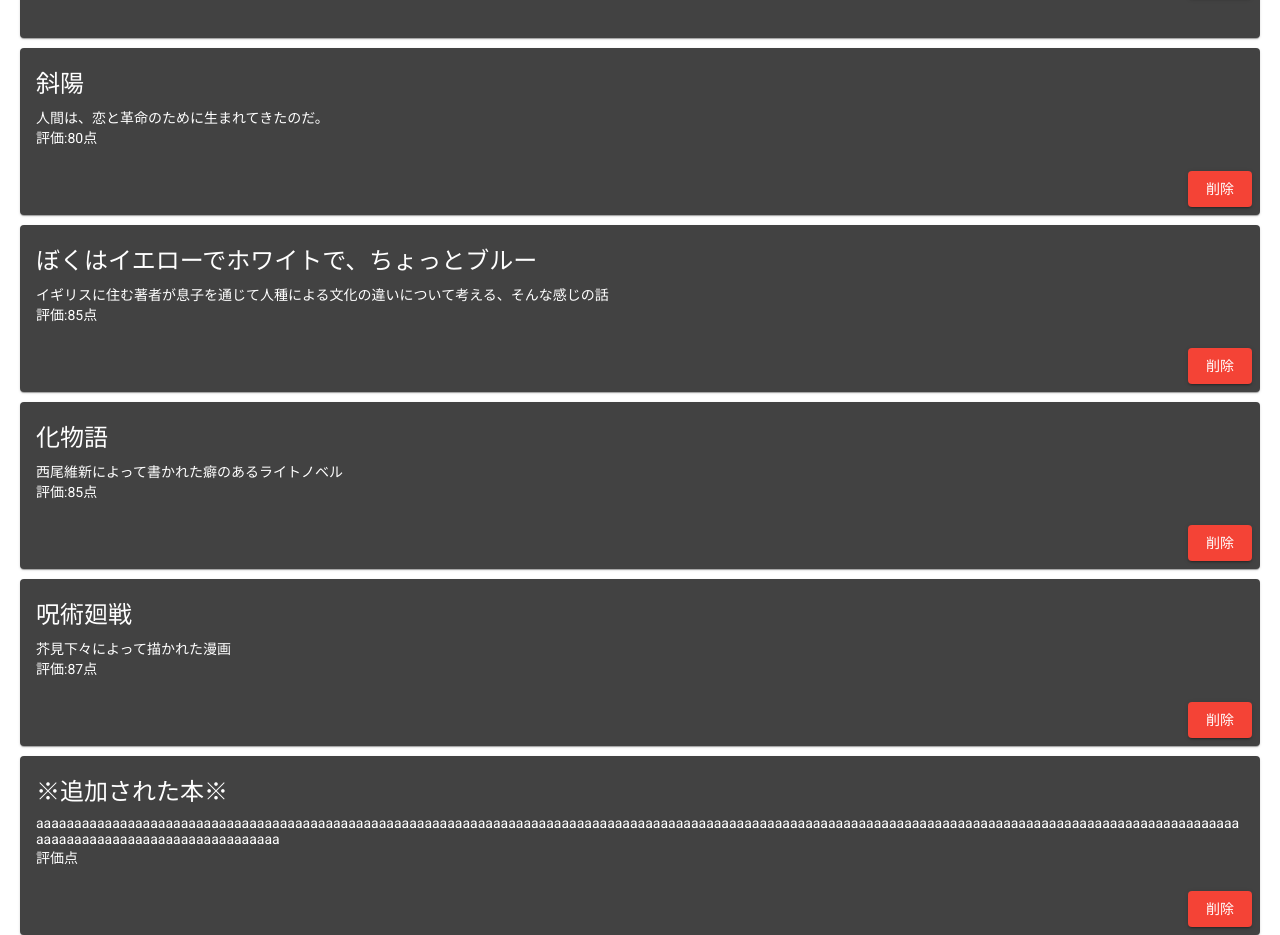
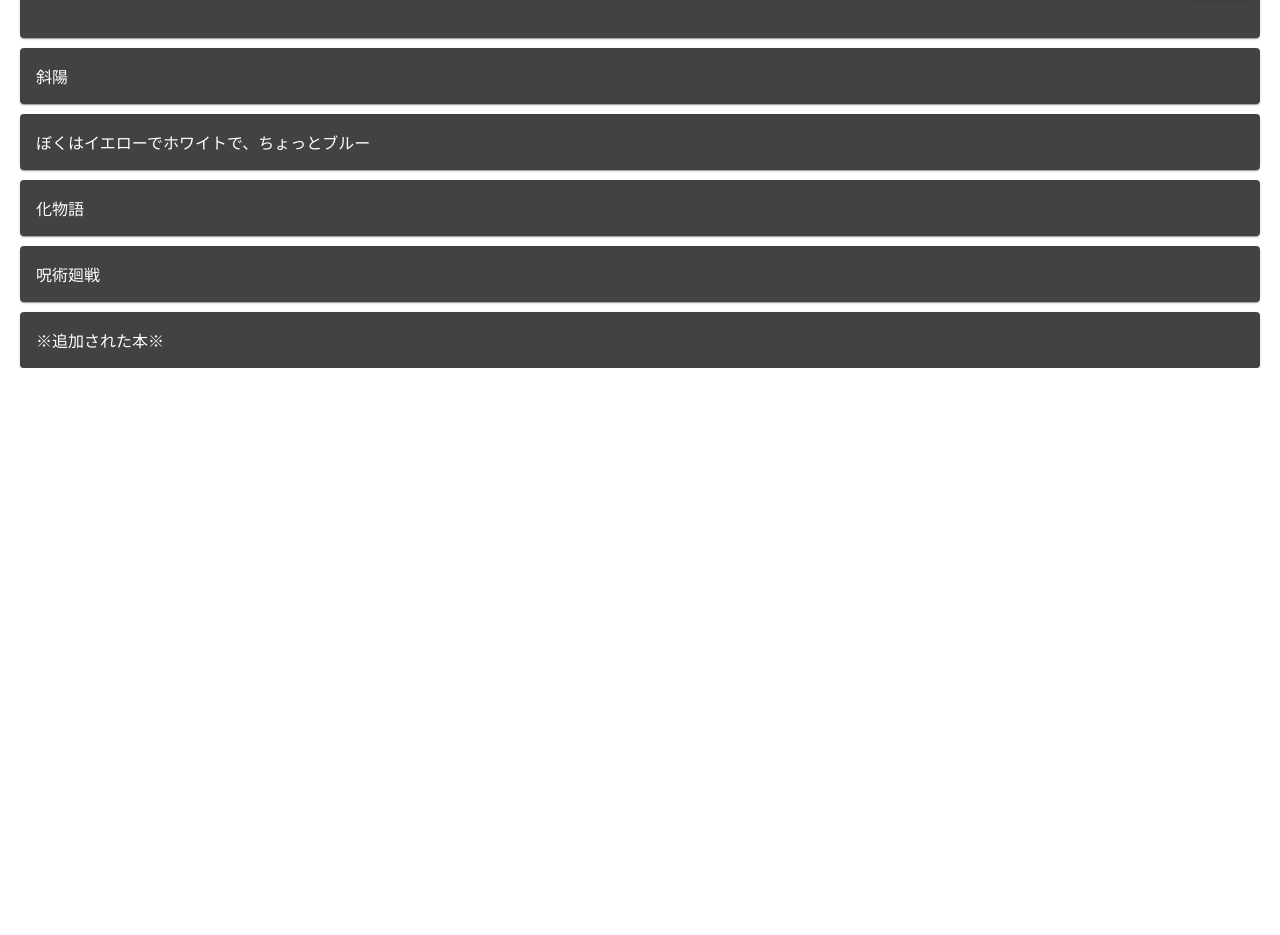
Before and after one commit to Chomolungma-229/intern-book-app, an Angular app in the folder intern-book-app/: page /pages/list in a window 1280 px wide. Shown: the part 441-1376 px from the top of the page. After the commit the page ends 809 px from the top, so only its background shows below. Built offline with nearby package versions, Linux system fonts and the light colour scheme.

Commit message:
@input を使ってCard.componentsの情報を表示

```diff
--- a/intern-book-app/src/app/app.module.ts
+++ b/intern-book-app/src/app/app.module.ts
@@ -3,6 +3,7 @@
 
 import { AppComponent } from './app.component';
 import { BrowserAnimationsModule } from '@angular/platform-browser/animations';
+import { FormsModule,ReactiveFormsModule } from '@angular/forms';
 
 //pages
 import { ListComponent } from './pages/list/list.component';
@@ -16,6 +17,7 @@
 import { MatButtonModule } from '@angular/material/button';
 import { MatIconModule } from '@angular/material/icon';
 import { MatSliderModule } from '@angular/material/slider';
+import { CardComponent } from './components/card/card.component';
 
 
 @NgModule({
@@ -23,6 +25,7 @@
     AppComponent,
     ToolbarComponent,
     ListComponent,
+    CardComponent,
   ],
   imports: [
     BrowserModule,
@@ -34,6 +37,8 @@
     MatToolbarModule,
     MatButtonModule,
     MatIconModule,
+    FormsModule,
+    ReactiveFormsModule,
   ],
   providers: [],
   bootstrap: [AppComponent],
--- /dev/null
+++ b/intern-book-app/src/app/components/card/card.component.css
@@ -0,0 +1,9 @@
+.book-card {
+    margin: 10px 20px;
+}
+
+.text-wrap {
+    min-width: 150px;
+    width: 100%;
+    word-break: break-all;
+}
--- /dev/null
+++ b/intern-book-app/src/app/components/card/card.component.html
@@ -0,0 +1,15 @@
+<div *ngIf="books">
+    <mat-card class="book-card">
+        <mat-card-title class="text-wrap">{{books.name}}</mat-card-title>
+        <mat-card-content class="text-wrap">
+            <div>
+                {{books.detail}}
+            </div>
+            <div>評価:{{books.evaluation}}点</div>
+        </mat-card-content>
+        <mat-card-actions align="end">
+            <button mat-raised-button color="warn">削除</button>
+        </mat-card-actions>
+    </mat-card>
+
+</div>
--- /dev/null
+++ b/intern-book-app/src/app/components/card/card.component.ts
@@ -0,0 +1,19 @@
+import { Component, OnInit,Input } from '@angular/core';
+import { Book, BOOKS } from 'src/app/types/interface';
+
+@Component({
+  selector: 'app-card',
+  templateUrl: './card.component.html',
+  styleUrls: ['./card.component.css']
+})
+
+export class CardComponent implements OnInit {
+
+  @Input() books?: Book;
+
+  constructor() { }
+
+  ngOnInit(): void {
+  }
+
+}
--- a/intern-book-app/src/app/pages/list/list.component.html
+++ b/intern-book-app/src/app/pages/list/list.component.html
@@ -32,28 +32,10 @@
     </section>
 </mat-card>
 
-<mat-card class="book-card" *ngFor="let book of books">
-    <mat-card-title class="text-wrap">{{book.name}}</mat-card-title>
-        <mat-card-content class="text-wrap">
-            <div>
-                {{book.detail}}
-            </div>
-            <div>評価:{{book.evaluation}}点</div>
-        </mat-card-content>
-        <mat-card-actions align="end">
-            <button mat-raised-button color="warn">削除</button>
-        </mat-card-actions>
+<mat-card class="book-card" *ngFor="let book of books"
+[class.selected]="book === selectedBook"
+(click)="onSelect(book)">
+{{book.name}}
 </mat-card>
 
-<mat-card class="book-card">
-    <mat-card-title class="text-wrap">※追加された本※</mat-card-title>
-        <mat-card-content class="text-wrap">
-            <div>
-                aaaaaaaaaaaaaaaaaaaaaaaaaaaaaaaaaaaaaaaaaaaaaaaaaaaaaaaaaaaaaaaaaaaaaaaaaaaaaaaaaaaaaaaaaaaaaaaaaaaaaaaaaaaaaaaaaaaaaaaaaaaaaaaaaaaaaaaaaaaaaaaaaaaaaaaaaaaaaaaaaaaaaaaaaaaaaaaaaaaaaaaaaaaaaa
-            </div>
-            <div>評価点</div>
-        </mat-card-content>
-        <mat-card-actions align="end">
-            <button mat-raised-button color="warn">削除</button>
-        </mat-card-actions>
-</mat-card>
+<app-card [books] = "selectedBook" ></app-card>
--- a/intern-book-app/src/app/pages/list/list.component.ts
+++ b/intern-book-app/src/app/pages/list/list.component.ts
@@ -1,5 +1,5 @@
 import { Component, OnInit } from '@angular/core';
-import { BOOKS } from 'src/app/types/interface';
+import { Book, BOOKS } from 'src/app/types/interface';
 
 @Component({
   selector: 'app-list',
@@ -9,10 +9,16 @@
 export class ListComponent implements OnInit {
 
   books = BOOKS;
+  selectedBook?: Book;
+
 
   constructor() { }
 
   ngOnInit(): void {
   }
 
+  onSelect(book: Book): void {
+    this.selectedBook = book;
+  }
+
 }
--- a/intern-book-app/src/app/types/interface.ts
+++ b/intern-book-app/src/app/types/interface.ts
@@ -1,11 +1,11 @@
 
-export interface BookInterface {
+export interface Book {
     name: string;
     detail: string;
     evaluation: number;
 }
 
-export const BOOKS: BookInterface[] = [
+export const BOOKS: Book[] = [
     {
         name: '斜陽',
         detail: '人間は、恋と革命のために生まれてきたのだ。',
@@ -26,4 +26,9 @@
         detail: '芥見下々によって描かれた漫画',
         evaluation: 87
     },
+    {
+        name: '※追加された本※',
+        detail: 'aaaaaaaaaaaaaaaaaaaaaaaaaaaaaaaaaaaaaaaaaaaaaaaaaaaaaaaaaaaaaaaaaaaaaaaaaaaaaaaaaaaaaaaaaaaaaaaaaaaaaaaaaaaaaaaaaaaaaaaaaaaaaaaaaaaaaaaaaaaaaaaaaaaaaaaaaaaaaaaaaaaaaaaaaaaaaaaaaaaaaaaaaaaaaa',
+        evaluation: 0
+    }
 ]
```
Also changed, not shown: 1 other file (tests, documents, lock files or other folders).
